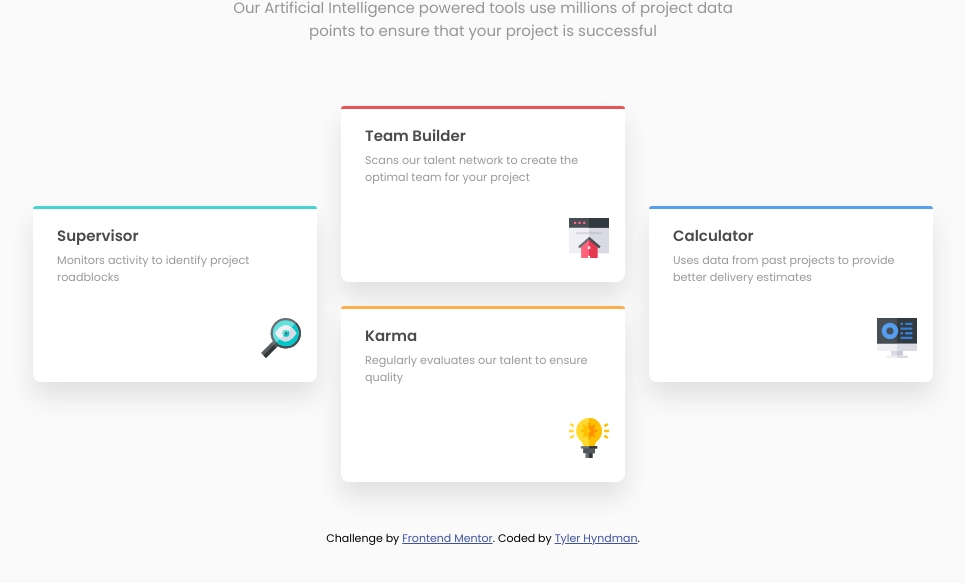
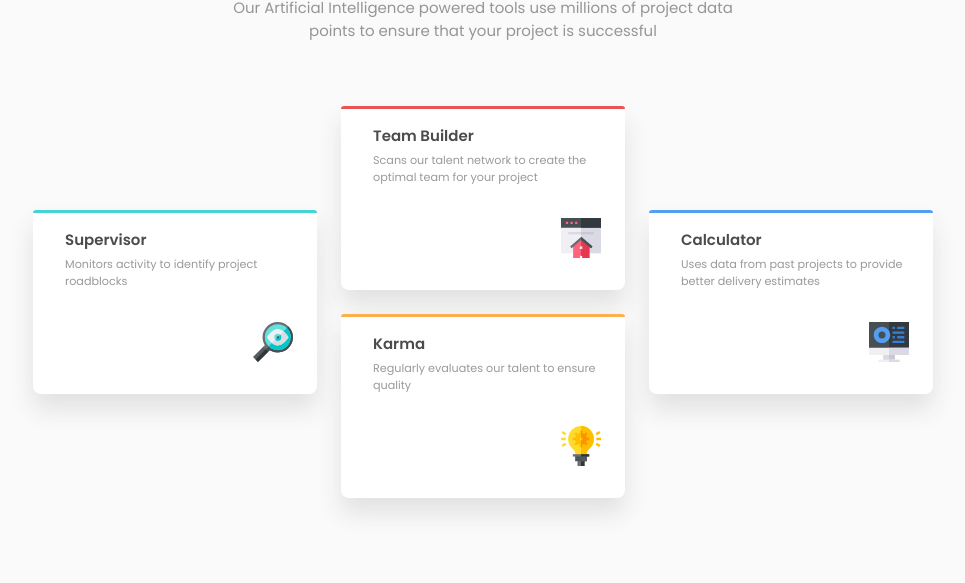
Before and after one commit to tylerhyndman484/four-card-feature-section, a plain HTML site: page index.html in a window 1280 px wide. Shown: the part 155-738 px from the top of the page, without its empty margins (157-1122 px from the left). Drawn offline with Linux system fonts and the light colour scheme.

Commit message:
deleted footer

```diff
--- a/index.html
+++ b/index.html
@@ -51,11 +51,11 @@
   </main>
 
 
-  <footer>
+  <!-- <footer>
     <p class="attribution">
       Challenge by <a href="https://www.frontendmentor.io?ref=challenge" target="_blank">Frontend Mentor</a>.
       Coded by <a href="#">Tyler Hyndman</a>.
     </p>
-  </footer>
+  </footer> -->
 </body>
 </html>
--- a/style.css
+++ b/style.css
@@ -160,14 +160,14 @@ header {
 
 .card {
   background-color: white;
-  padding: 1rem 1rem 1.5rem 1.5rem;
+  padding: 1rem 1.5rem 2rem 2rem;
   display: grid;
   border-top-left-radius: .2rem;
   border-top-right-radius: .2rem;
   border-bottom-left-radius: .5rem;
   border-bottom-right-radius: .5rem;
   box-shadow: 0px 15px 25px rgb(225, 225, 225);
-  max-width: 20rem;
+  max-width: 30rem;
 }
 
 .cardOne {
@@ -202,11 +202,11 @@ header {
 
 
 
-.attribution {
+/* .attribution {
     font-size: 11px; text-align: center;
     padding-top: 3rem;
 }
 
 .attribution a {
     color: hsl(228, 45%, 44%);
-}
+} */
```
